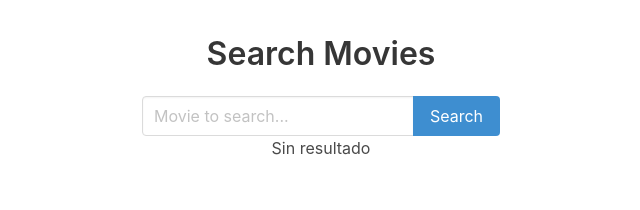
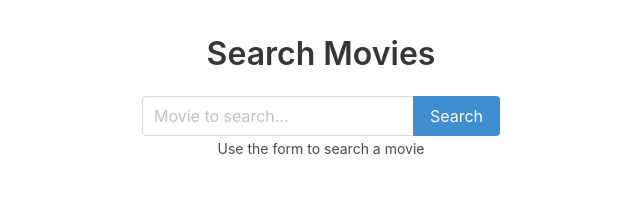
Before and after one commit to joraanbe82/buscador-peliculas-online, a React (Create React App) app: page / in a window 1280 px wide. Shown: the top 210 px of the page, without its empty margins (319-959 px from the left). Built offline with nearby package versions, Linux system fonts and the light colour scheme.

Commit message:
solucionado errores de busqueda y mensaje de error

```diff
--- a/src/App.js
+++ b/src/App.js
@@ -7,11 +7,25 @@ import 'bulma/css/bulma.css';
 import { MoviesList } from './components/MoviesList';
 
 class App extends Component {
-  state = { results: [] };
+  state = { usedSearch: false, results: [] };
 
   _handleResults = (results) => {
-    this.setState({ results });
+    this.setState({ results, usedSearch: true });
   };
+
+  _renderResults() {
+    return this.state.results.length === 0 ? (
+      <p>
+        Sorry!{' '}
+        <span role="img" aria-label="neutral">
+          😐
+        </span>{' '}
+        Results not found!{' '}
+      </p>
+    ) : (
+      <MoviesList movies={this.state.results} />
+    );
+  }
 
   render() {
     return (
@@ -20,10 +34,10 @@ class App extends Component {
         <div className="SearchForm-wrapper">
           <SearchForm onResults={this._handleResults} />
         </div>
-        {this.state.results.length === 0 ? (
-          <p>Sin resultado</p>
+        {this.state.usedSearch ? (
+          this._renderResults()
         ) : (
-          <MoviesList movies={this.state.results} />
+          <small>Use the form to search a movie</small>
         )}
       </div>
     );
--- a/src/components/SearchForm.js
+++ b/src/components/SearchForm.js
@@ -18,7 +18,7 @@ export class SearchForm extends Component {
     fetch(`http://www.omdbapi.com/?apikey=${API_KEY}&s=${inputMovie}`)
       .then((res) => res.json())
       .then((results) => {
-        const { Search, totalResults } = results;
+        const { Search = [], totalResults = '0' } = results;
         console.log({ Search, totalResults });
         this.props.onResults(Search);
       });
```
